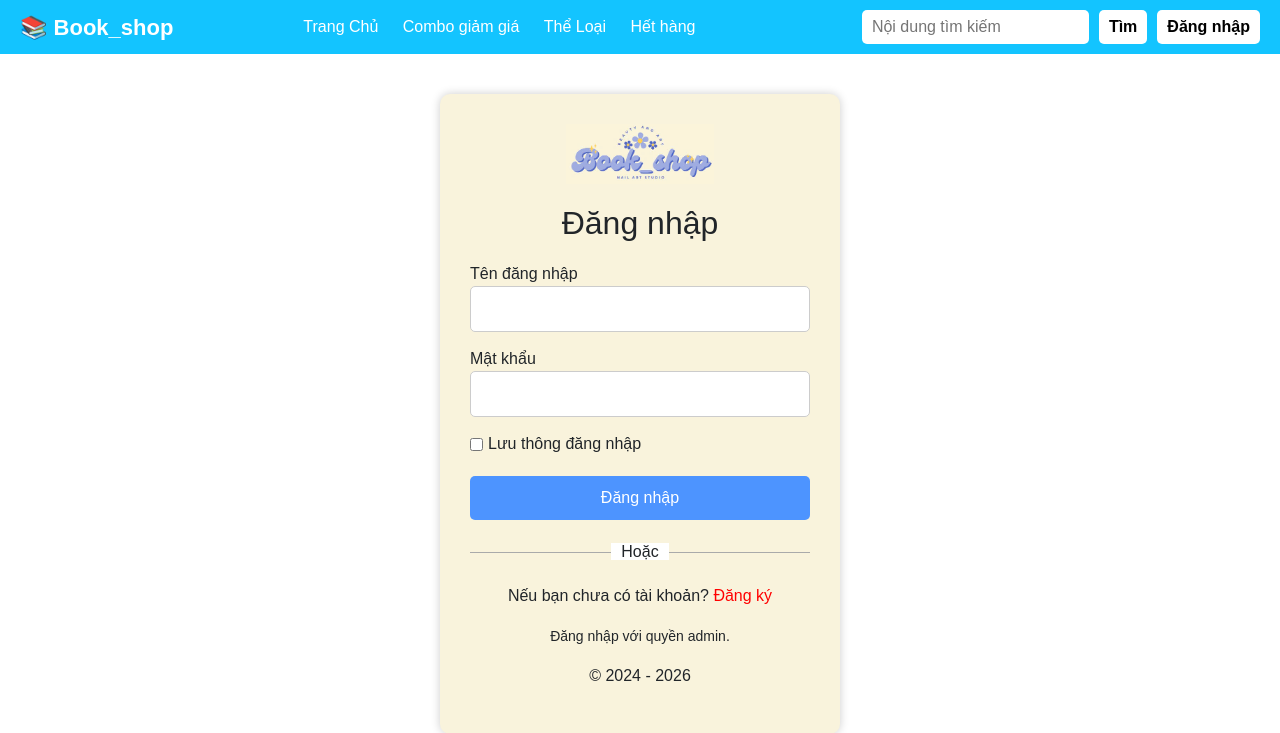
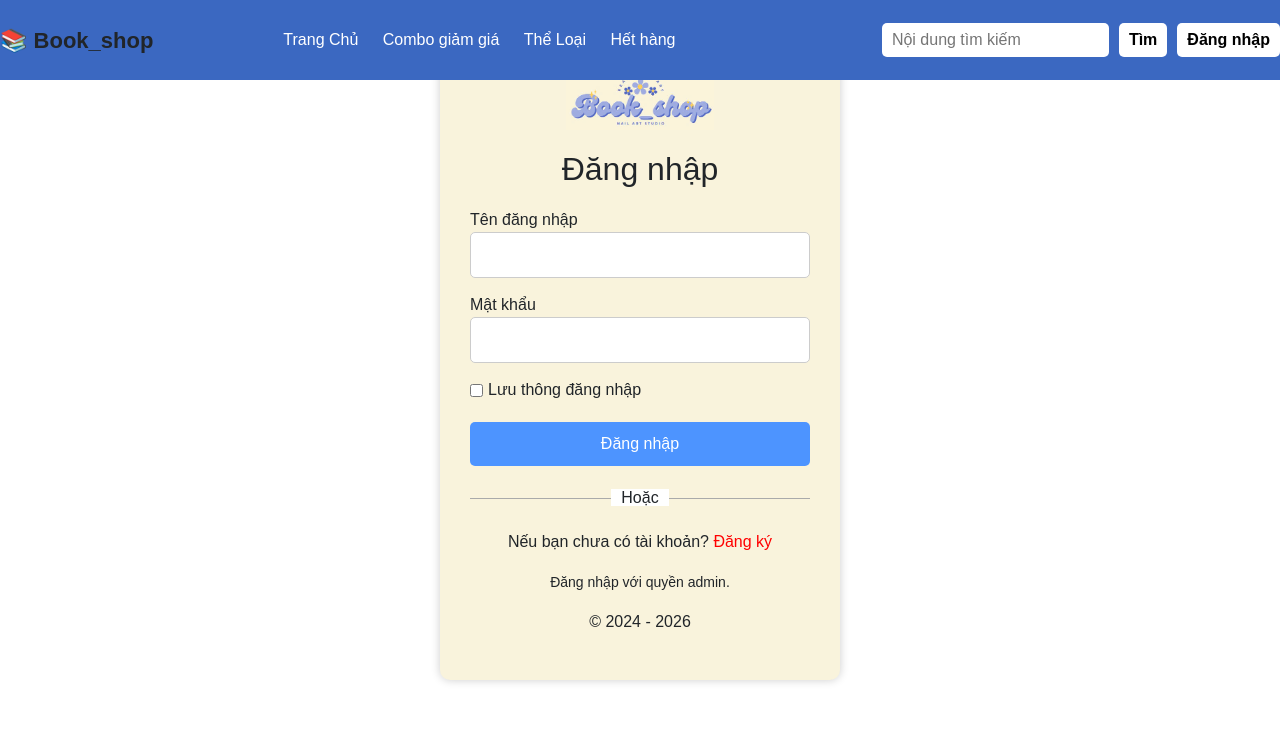
Before and after one commit to Danghoang2004/Group5_QuanLyBanSach, a Flask app: page /login in a window 1280 px wide. Shown: the top 733 px of the page. Run offline with Flask 3, Linux system fonts and the light colour scheme.

Commit message:
UPDATA HEADER

```diff
--- a/static/login.css
+++ b/static/login.css
@@ -11,12 +11,16 @@ body {
 }
 
 header {
+    width: 100%;
+    position: fixed;
+    right: 0;
+    left: 0;
+    top: 0;
+    background-image: linear-gradient(0, #3b68c1, #3b68c1);
+    min-height: 80px;
     display: flex;
     justify-content: space-between;
-    align-items: center;
-    background-color: #13c4ff;
-    padding: 10px 20px;
-    color: white;
+    z-index: 1;
 }
 .left-header {
     display: flex;
--- a/templates/TrangChu.html
+++ b/templates/TrangChu.html
@@ -21,7 +21,6 @@
     crossorigin="anonymous"></script>
 </head>
 <body>
-   <!--Header-->
    <header>
     <div class="left-header">
         <div class="logo">📚 Book_shop</div>
```
